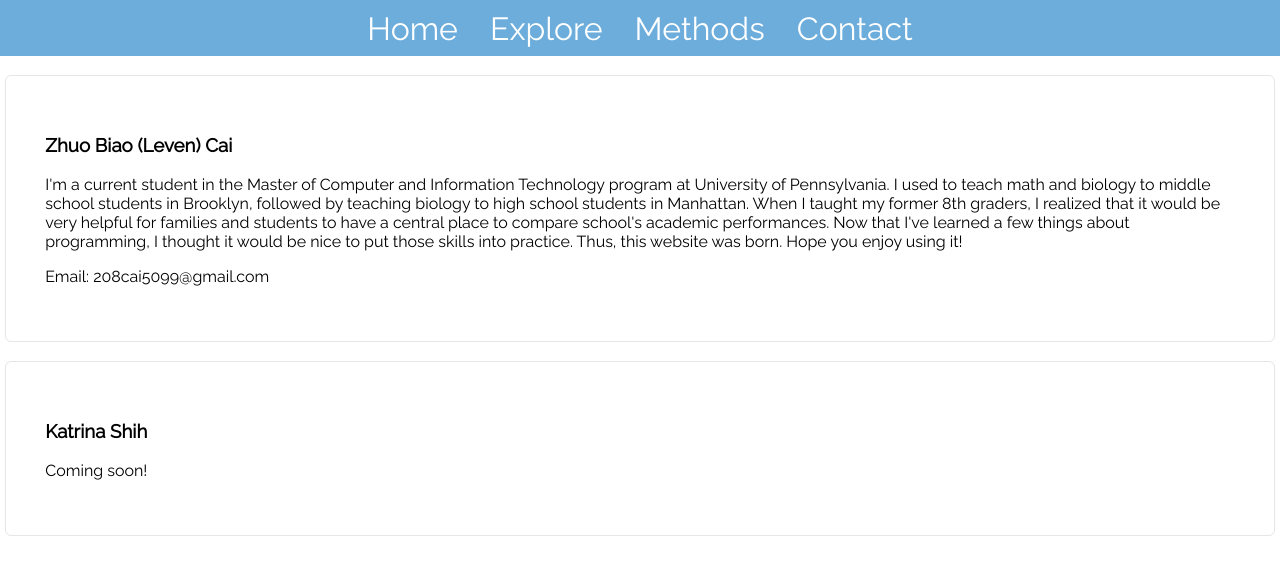
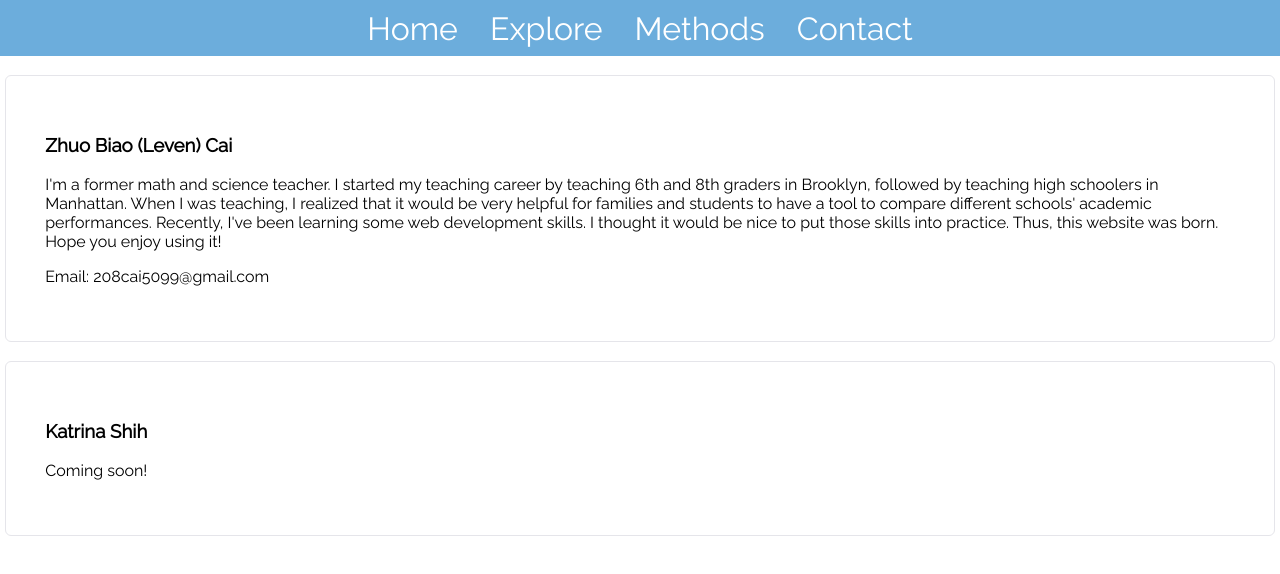
Before and after one commit to 208cai5099/nycschoolperformances, a React (Create React App) app in the folder client/: page /nycschoolperformances/contact in a window 1280 px wide. Shown: the top 574 px of the page. Built offline with nearby package versions, Linux system fonts and the light colour scheme; no server answers.

Commit message:
Edited bio

```diff
--- a/client/src/pages/Contact.jsx
+++ b/client/src/pages/Contact.jsx
@@ -12,11 +12,10 @@ function Contact() {
 
                     <h3>Zhuo Biao (Leven) Cai</h3>
                     <p>
-                    I'm a current student in the Master of Computer and Information Technology program at University of Pennsylvania. I used to teach math and
-                    biology to middle school students in Brooklyn, followed by teaching biology to high school students in Manhattan. When I taught my former
-                    8th graders, I realized that it would be very helpful for families and students to have a central place to compare school's academic
-                    performances. Now that I've learned a few things about programming, I thought it would be nice to put those skills into practice. Thus, this
-                    website was born. Hope you enjoy using it! <br />
+                    I'm a former math and science teacher. I started my teaching career by teaching 6th and 8th graders in Brooklyn, followed by
+                    teaching high schoolers in Manhattan. When I was teaching, I realized that it would be very helpful for families and
+                    students to have a tool to compare different schools' academic performances. Recently, I've been learning some web development skills. I thought
+                    it would be nice to put those skills into practice. Thus, this website was born. Hope you enjoy using it! <br />
 
                     <p></p>
 
```
